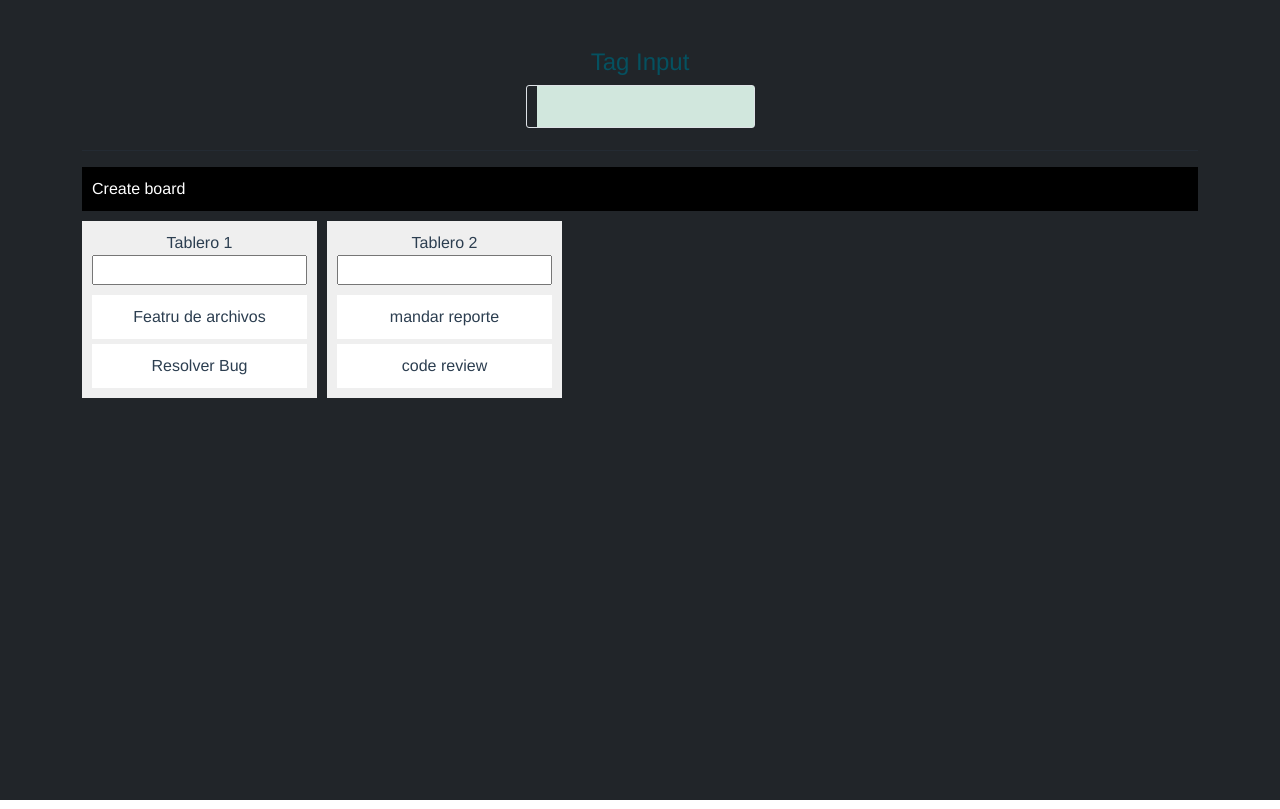
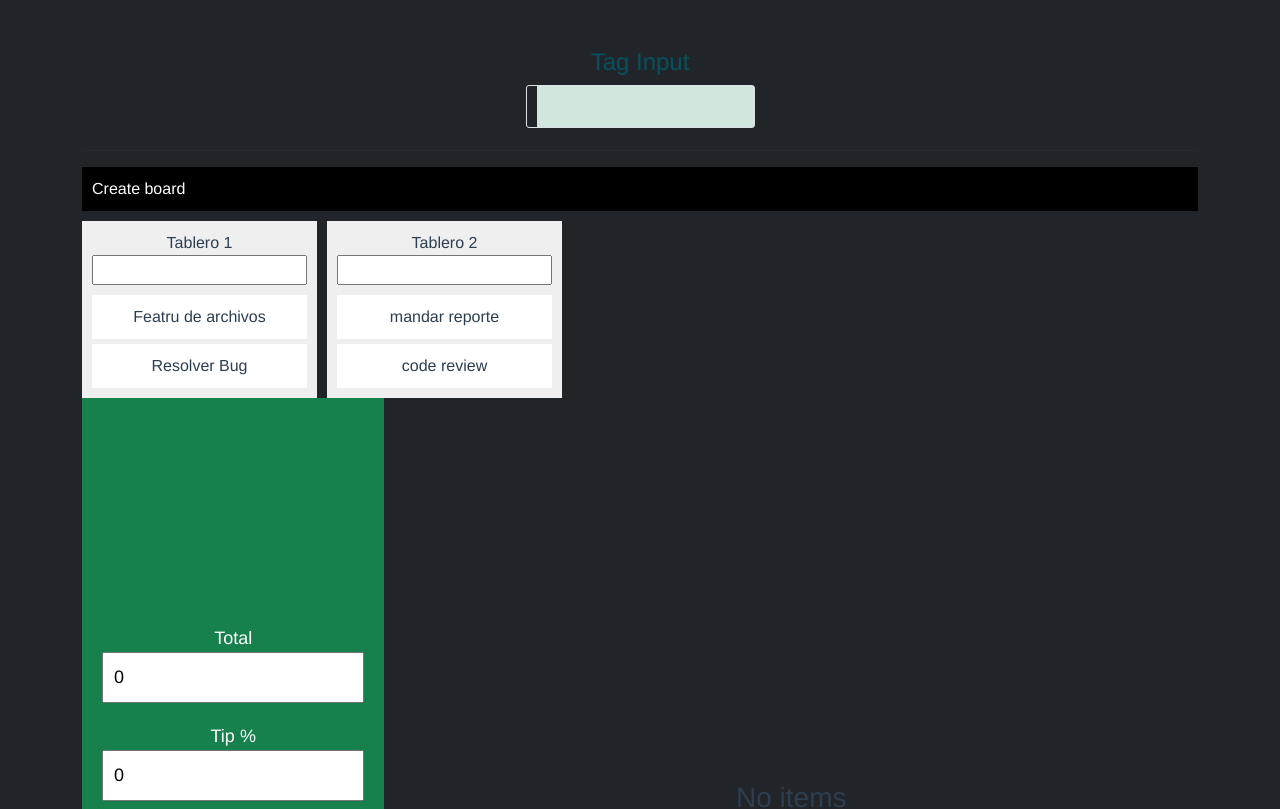
Before and after one commit to jcarlosMariscal/proyectos-vue, a Vue app: page / in a window 1280 px wide. Shown: the top 809 px of the page. Built offline with nearby package versions, Linux system fonts and the light colour scheme.

Commit message:
Proyecto Dividir la cuenta

```diff
--- a/src/App.vue
+++ b/src/App.vue
@@ -3,8 +3,9 @@
   <!-- <InputTag :onTagsChange="handleOnTagsChange"></InputTag> -->
   <div class="bg-dark">
     <div class="container">
-      <InputTag @onTagsChange="handleOnTagsChange"></InputTag>
-      <DragDrop></DragDrop>
+      <InputTag @onTagsChange="handleOnTagsChange" />
+      <DragDrop />
+      <SplitBillView />
     </div>
   </div>
 </template>
@@ -12,9 +13,10 @@
 <script>
 import InputTag from "@/components/InputTag.vue";
 import DragDrop from "@/components/DragDrop.vue";
+import SplitBillView from "./components/SplitBillView.vue";
 export default {
   // name: "a pp",
-  components: { InputTag, DragDrop },
+  components: { InputTag, DragDrop, SplitBillView },
   methods: {
     handleOnTagsChange(tags) {
       console.log(tags);
--- /dev/null
+++ b/src/components/SplitBillForm.vue
@@ -0,0 +1,65 @@
+<template>
+  <form @submit.prevent="handleSubmit">
+    <div class="form-container">
+      <div>
+        <label for="total">Total</label>
+        <input type="number" v-model="total" required />
+      </div>
+      <div>
+        <label for="tip">Tip %</label>
+        <input type="number" v-model="tip" required />
+      </div>
+      <div>
+        <label for="people">People</label>
+        <input type="number" v-model="people" required />
+      </div>
+      <div>
+        <input type="submit" value="Calculate" />
+      </div>
+    </div>
+  </form>
+</template>
+
+<script setup>
+import { ref } from "vue";
+import { store, calculate } from "@/store/store";
+
+const total = ref(0);
+const tip = ref(0);
+const people = ref(0);
+
+const handleSubmit = () => {
+  store.params.total = total;
+  store.params.tip = tip;
+  store.params.people = people;
+  calculate();
+};
+</script>
+
+<style scoped>
+form {
+  width: 400px;
+  background-color: rgb(23, 129, 78);
+  height: 100vh;
+  display: flex;
+  align-items: center;
+  color: white;
+  font-size: 18px;
+  padding: 20px;
+}
+.form-container {
+  width: 100%;
+  display: flex;
+  flex-direction: column;
+  gap: 20px;
+}
+form label {
+  display: block;
+}
+form input {
+  padding: 10px;
+  width: 100%;
+  box-sizing: border-box;
+  font-size: 18px;
+}
+</style>
--- /dev/null
+++ b/src/components/SplitBillPeople.vue
@@ -0,0 +1,67 @@
+<template>
+  <div class="no-items" v-if="store.people.length === 0">No items</div>
+  <div class="people-view" v-else>
+    <div class="header">
+      <div>
+        <SplitBillPeopleLabel title="Total + Tip: " :value="getGrandTotal()" />
+      </div>
+      <div>
+        <SplitBillPeopleLabel
+          title="Remaining: "
+          :value="store.params.remaining"
+        />
+      </div>
+    </div>
+    <div class="people-container">
+      <SplitBillPeoplePerson
+        v-for="person in store.people"
+        :key="person.id"
+        :id="person.id"
+        :numberOfPerson="person.numberOfPerson"
+        :total-per-person="person.totalPerPerson"
+        :paid="person.paid"
+      />
+    </div>
+  </div>
+</template>
+
+<script setup>
+import { getGrandTotal, store } from "@/store/store";
+import SplitBillPeopleLabel from "./SplitBillPeopleLabel.vue";
+import SplitBillPeoplePerson from "./SplitBillPeoplePerson.vue";
+</script>
+
+<style scoped>
+.no-items {
+  width: 100%;
+  height: 100vh;
+  display: flex;
+  align-items: center;
+  justify-content: center;
+  font-size: 28px;
+}
+.people-view {
+  margin: 0 auto;
+  display: flex;
+  align-items: center;
+  flex-direction: column;
+}
+.people-container {
+  width: 800px;
+  margin: 0 auto;
+  display: grid;
+  grid-template-columns: repeat(3, 1fr);
+  grid-template-rows: auto;
+  gap: 10px;
+}
+.header {
+  color: white;
+  font-weight: bolder;
+  padding: 20px 0;
+  font-size: 28px;
+  display: flex;
+  justify-content: space-between;
+  gap: 10px;
+  flex-direction: column;
+}
+</style>
--- /dev/null
+++ b/src/components/SplitBillPeopleLabel.vue
@@ -0,0 +1,26 @@
+<template>
+  <div>
+    <span class="title">{{ props.title }}</span>
+    <!-- API QUE PERMITE ESTANDARIZA LA FORMA EL COMO SE VA A MOSTRAR UN VALOR. -->
+    <span class="value">{{
+      new Intl.NumberFormat("en-US", {
+        style: "currency",
+        currency: "USD",
+      }).format(props.value)
+    }}</span>
+  </div>
+</template>
+
+<script setup>
+import { defineProps } from "vue";
+const props = defineProps(["title", "value"]);
+</script>
+
+<style scoped>
+.title {
+  font-weight: bolder;
+}
+.value {
+  color: yellowgreen;
+}
+</style>
--- /dev/null
+++ b/src/components/SplitBillPeoplePerson.vue
@@ -0,0 +1,63 @@
+<template>
+  <div :class="['person', props.paid ? 'person-paid' : 'person-no-paid']">
+    <div class="person-number">Person {{ props.numberOfPerson }}</div>
+    <div class="person-to-pay">
+      {{
+        new Intl.NumberFormat("en-US", {
+          style: "currency",
+          currency: "USD",
+        }).format(props.totalPerPerson)
+      }}
+    </div>
+    <div class="paid">
+      <input type="checkbox" name="" id="" @change="handleChange" /> Paid
+    </div>
+  </div>
+</template>
+
+<script setup>
+import { defineProps, ref } from "vue";
+import { pay } from "@/store/store";
+
+const props = defineProps(["id", "numberOfPerson", "totalPerPerson", "paid"]);
+let paid = ref(false);
+
+const handleChange = (e) => {
+  paid = e.target.checked;
+  pay(props.id, paid);
+};
+</script>
+
+<style scoped>
+.person {
+  height: 200px;
+  border-radius: 5px;
+  font-size: 20px;
+  display: flex;
+  flex-direction: column;
+  justify-content: space-between;
+  overflow: hidden;
+}
+.person-paid {
+  border: solid 3px yellowgreen;
+}
+.person-no-paid {
+  border: solid 3px #ccc;
+}
+.person-number {
+  background-color: black;
+  padding: 10px;
+  color: white;
+  text-align: center;
+}
+.person-to-pay {
+  text-align: center;
+  font-weight: bolder;
+  font-size: 30px;
+  color: yellowgreen;
+}
+.paid {
+  background-color: #343f68;
+  padding: 10px;
+}
+</style>
--- /dev/null
+++ b/src/components/SplitBillView.vue
@@ -0,0 +1,17 @@
+<template>
+  <div class="content">
+    <SplitBillForm />
+    <SplitBillPeople />
+  </div>
+</template>
+
+<script setup>
+import SplitBillForm from "./SplitBillForm.vue";
+import SplitBillPeople from "./SplitBillPeople.vue";
+</script>
+
+<style scoped>
+.content {
+  display: flex;
+}
+</style>
--- /dev/null
+++ b/src/store/store.js
@@ -0,0 +1,51 @@
+import { reactive } from "vue";
+
+export const store = reactive({
+  params: {
+    total: 0,
+    tip: 0,
+    people: 0,
+    remaining: 0,
+  },
+  people: [],
+});
+
+export function getGrandTotal() {
+  return store.params.total * (store.params.tip / 100 + 1);
+}
+
+export function calculate() {
+  store.people = [];
+  const total = store.params.total;
+  const tip = store.params.tip;
+  const people = store.params.people;
+
+  console.log(store.params);
+  const totalPerPerson = (total * (tip / 100 + 1)) / people;
+  store.params.remaining = total;
+
+  for (let i = 0; i < people; i++) {
+    store.people.push({
+      id: crypto.randomUUID(),
+      numberOfPerson: i + 1,
+      totalPerPerson,
+      paid: false,
+    });
+  }
+  calculateRemaining();
+}
+
+function calculateRemaining() {
+  const missingToPay = store.people.filter((item) => !item.paid);
+  store.params.remaining = missingToPay.reduce((acc, item) => {
+    return acc + item.totalPerPerson;
+  }, 0);
+}
+
+export function pay(id, paid) {
+  const person = store.people.find((item) => item.id === id);
+  if (person) {
+    person.paid = paid;
+    calculateRemaining();
+  }
+}
```
